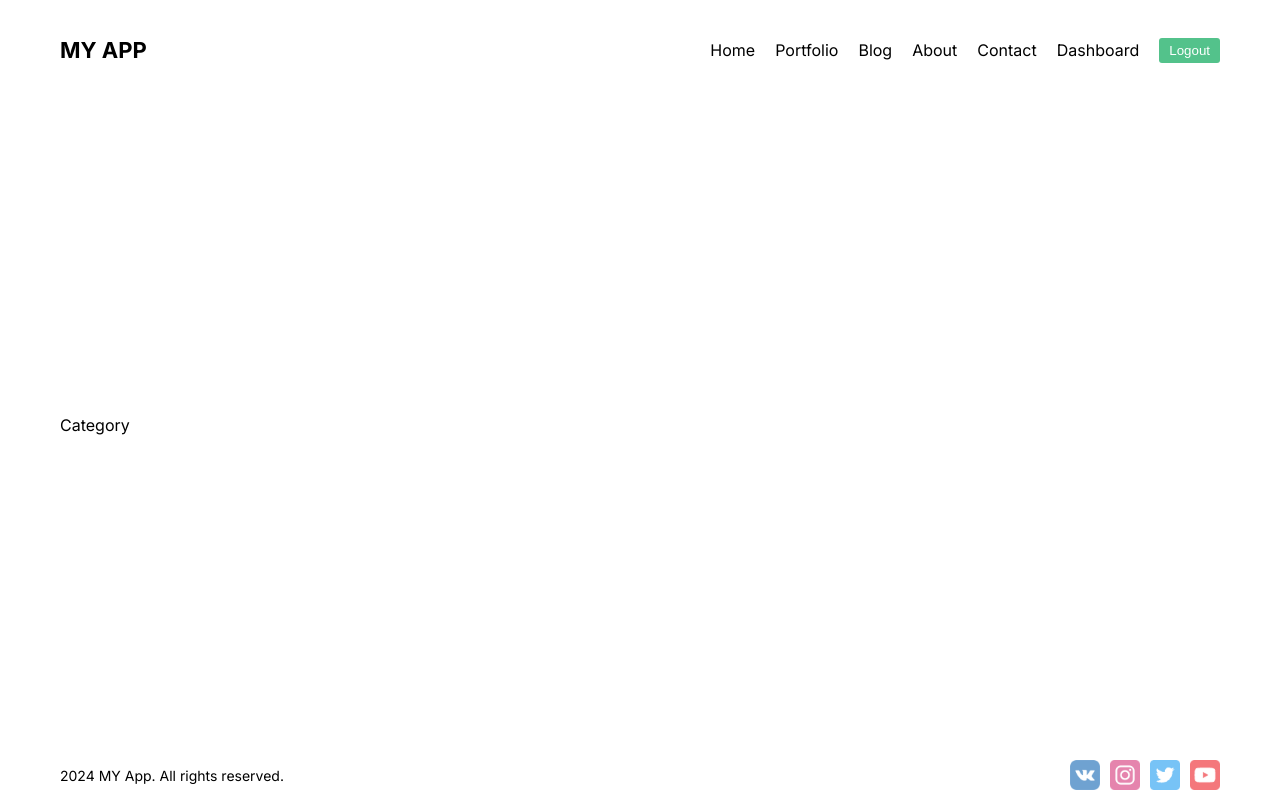
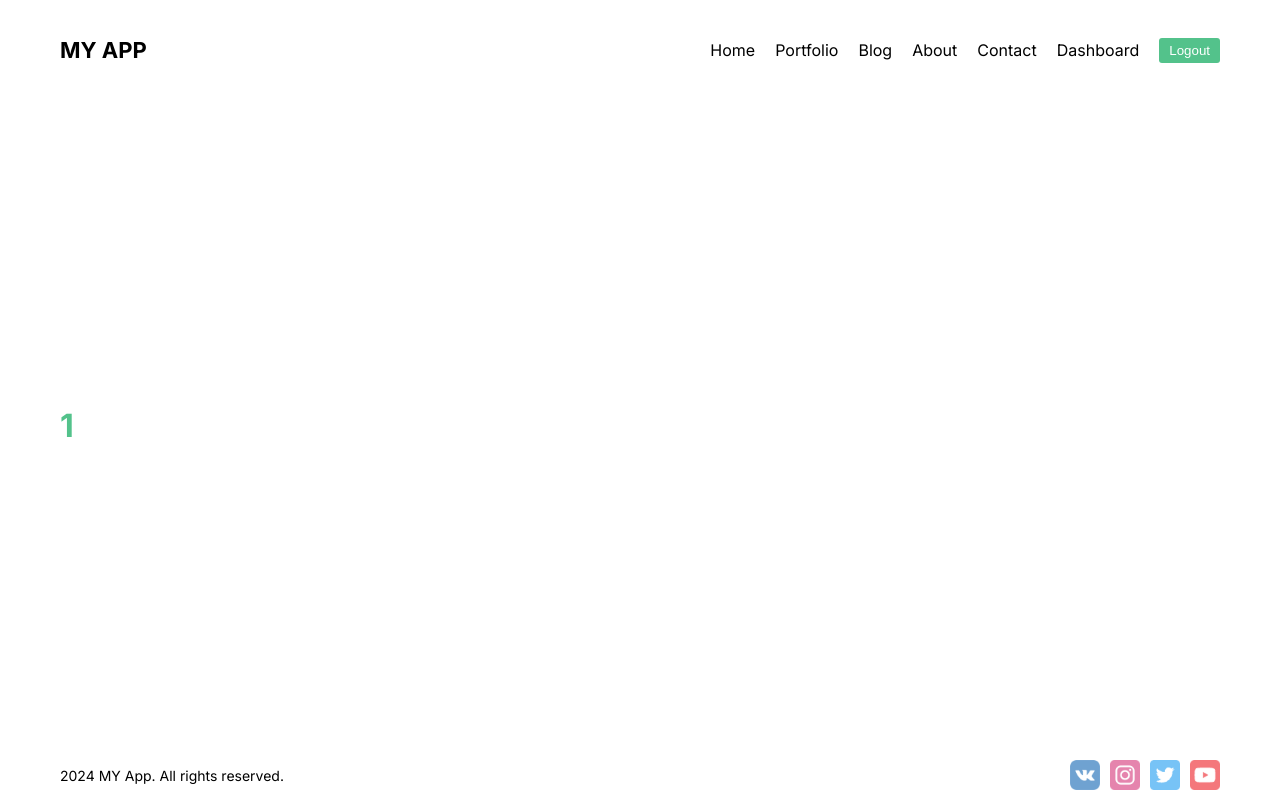
Before and after one commit to MikeSaburov/my_app, a Next.js app: page /portfolio/1 in a window 1280 px wide. Built offline with nearby package versions, Linux system fonts and the light colour scheme.

Commit message:
refactor(portfolio): выводим категорию на котрую нажали

```diff
--- a/src/app/portfolio/[category]/page.jsx
+++ b/src/app/portfolio/[category]/page.jsx
@@ -1,8 +1,11 @@
 import styles from './category.module.css';
 
 const Category = ({ params }) => {
-  console.log(params);
-  return <div>Category</div>;
+  return (
+    <div>
+      <h1 className={styles.catTitle}>{params.category}</h1>
+    </div>
+  );
 };
 
 export default Category;
```
